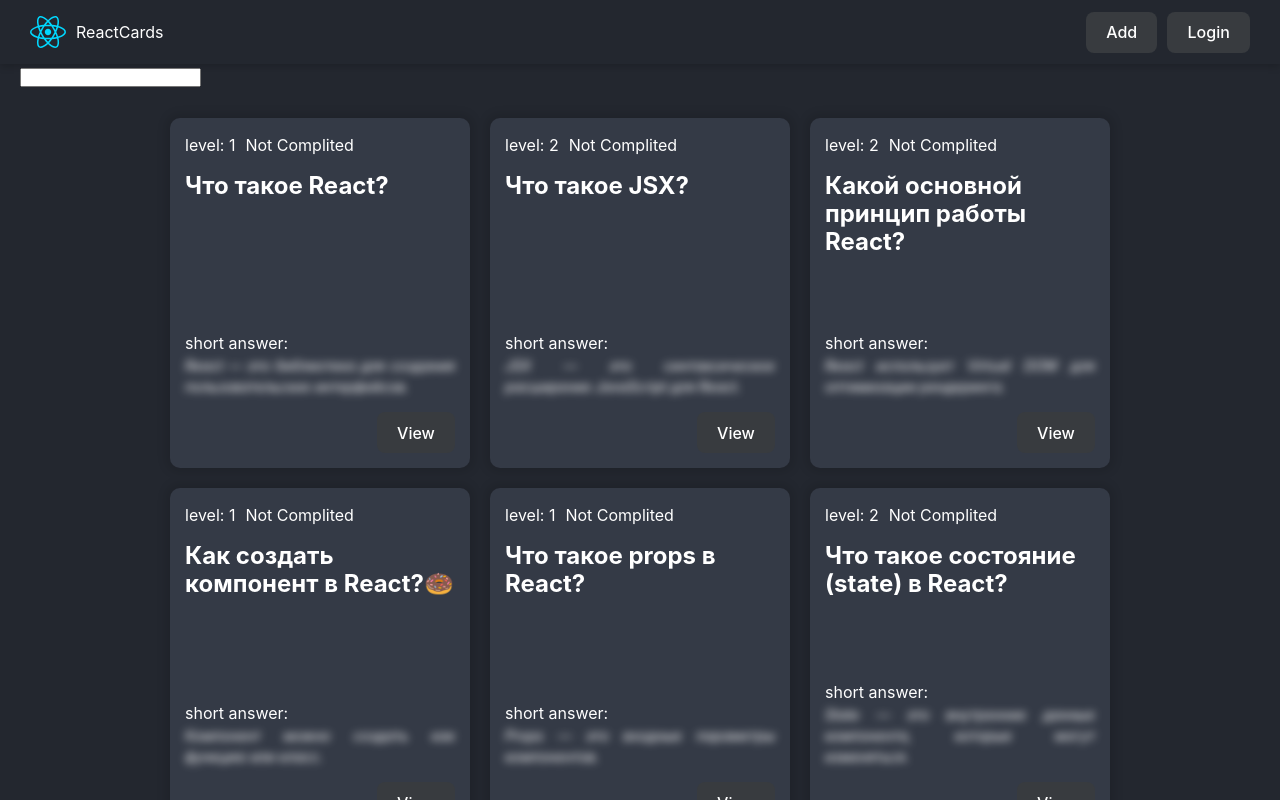
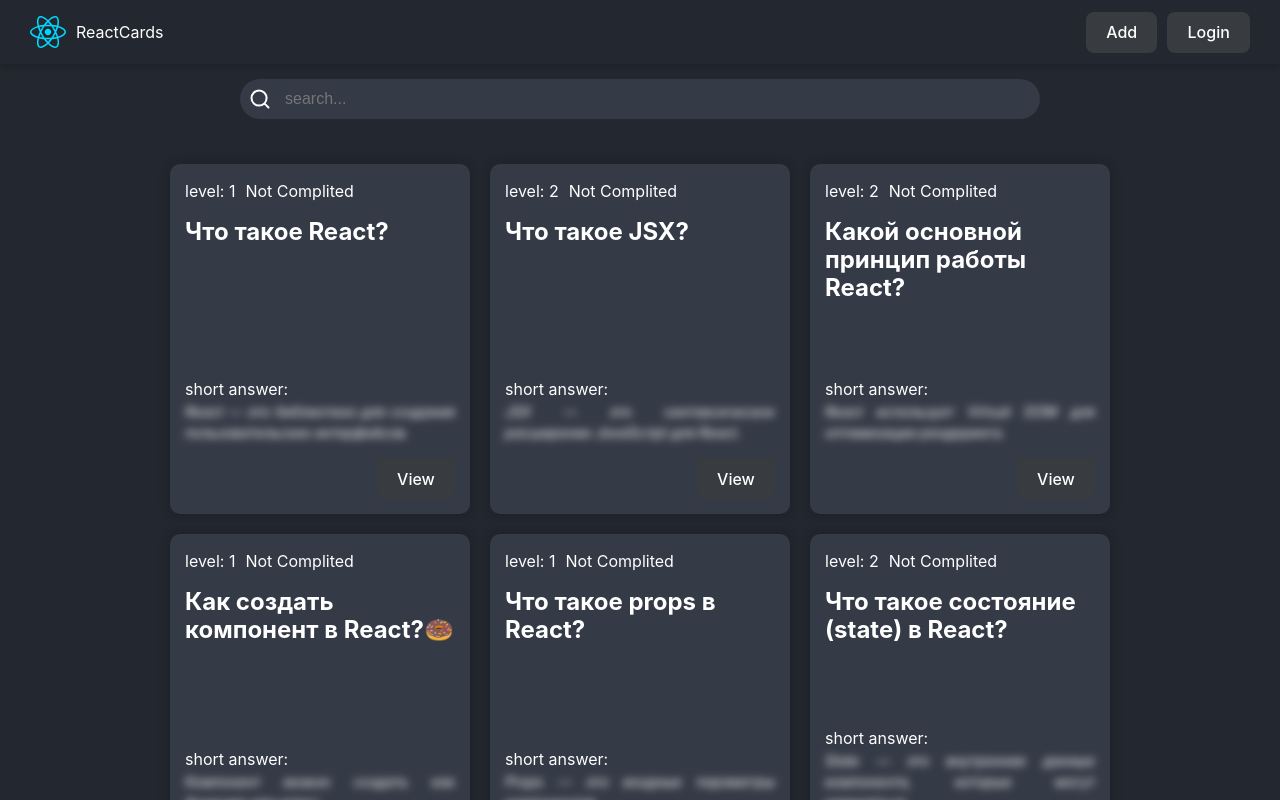
Before and after one commit to Kotiev12/react-app-course, a React (Vite) app: page / in a window 1280 px wide. Built offline with nearby package versions, Linux system fonts and the light colour scheme; data requests are answered from the project's data file.

Commit message:
icons and searchInput

```diff
--- /dev/null
+++ b/src/components/SearchInput/SearchInput.jsx
@@ -0,0 +1,16 @@
+import { useId } from "react";
+import cls from "./SearchInput.module.css";
+import { SearchIcon } from "../icons";
+
+export const SearchInput = ({ value, onChange }) => {
+  const inputId = useId();
+
+  return (
+    <div className={cls.inputContainer}>
+      <label htmlFor={inputId}>
+        <SearchIcon className={cls.searchIcon} />
+      </label>
+      <input type="text" id={inputId} className={cls.input} placeholder="search..." value={value} onChange={onChange} />
+    </div>
+  );
+};
--- /dev/null
+++ b/src/components/SearchInput/SearchInput.module.css
@@ -0,0 +1,24 @@
+.inputContainer{
+  width: 100%;
+  height: 40px;
+  border-radius: 20px;
+  background-color: var(--card-bg-color);
+  position: relative;
+}
+
+.searchIcon{
+  position: absolute;
+  top: 10px;
+  left: 10px;
+}
+
+.input{
+  width: 100%;
+  height: 100%;
+  padding: 12px 12px 12px 45px;
+  border: none;
+  outline: none;
+  background-color: transparent;
+  font-size: 16px;
+  color: var(--text-color);
+}
--- /dev/null
+++ b/src/components/SearchInput/index.jsx
@@ -0,0 +1 @@
+export { SearchInput } from "./SearchInput";
--- /dev/null
+++ b/src/components/icons.jsx
@@ -0,0 +1,15 @@
+export const SearchIcon = (props) => {
+  return (
+    <svg width="20" height="20" viewBox="0 0 20 20" {...props}>
+      <path
+        d="M14.386 14.386l4.0877 4.0877-4.0877-4.0877c-2.9418 2.9419-7.7115 2.9419-10.6533 0-2.9419-2.9418-2.9419-7.7115 0-10.6533 2.9418-2.9419 7.7115-2.9419 10.6533 0 2.9419 2.9418 2.9419 7.7115 0 10.6533z"
+        stroke="currentColor"
+        fill="none"
+        strokeWidth="2"
+        fillRule="evenodd"
+        strokeLinecap="round"
+        strokeLinejoin="round"
+      ></path>
+    </svg>
+  );
+};
--- a/src/pages/HomePage/HomePage.jsx
+++ b/src/pages/HomePage/HomePage.jsx
@@ -3,7 +3,8 @@
 import { QuestionCardList } from "../../components/QuestionCardList/";
 import { Loader } from "../../components/Loader";
 import { useFetch } from "../../hooks/useFetch";
-// import cls from "./HomePage.module.css";
+import cls from "./HomePage.module.css";
+import { SearchInput } from "../../components/SearchInput";
 
 export const HomePage = () => {
   const [questions, setQuestions] = useState([]);
@@ -27,7 +28,9 @@
 
   return (
     <>
-      <input type="text" value={searchValue} onChange={onSearchChangeHandler} />
+      <div className={cls.controlsContainer}>
+        <SearchInput value={searchValue} onChange={onSearchChangeHandler} />
+      </div>
 
       {isLoading && <Loader />}
       {error && <p>{error}</p>}
--- a/src/pages/HomePage/HomePage.module.css
+++ b/src/pages/HomePage/HomePage.module.css
@@ -0,0 +1,10 @@
+.controlsContainer{
+  width: 100%;
+  max-width: 800px;
+  margin: 0 auto;
+  padding: 15px 0;
+  display: flex;
+  justify-content: center;
+  align-items: center;
+  gap: 10pxs;
+}
```
